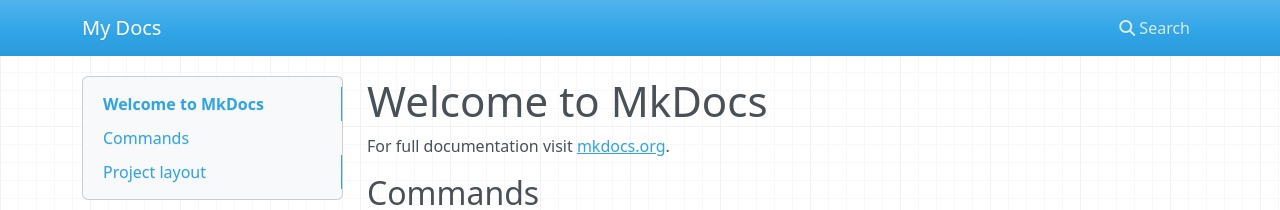
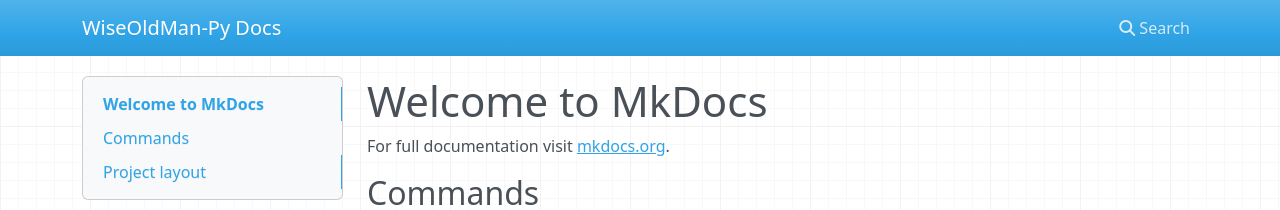
Before and after one commit to JoshPaulie/WiseOldMan-Py, an MkDocs documentation site: the page built from docs/index.md, in a window 1280 px wide. Shown: the top 210 px of the page. Built offline with MkDocs 1.6.1, drawn with Linux system fonts in a browser that asks for light colours; nearby versions of some CDN libraries.

Commit message:
Change site name

```diff
--- a/mkdocs.yml
+++ b/mkdocs.yml
@@ -1 +1 @@
-site_name: My Docs
+site_name: WiseOldMan-Py Docs
```
